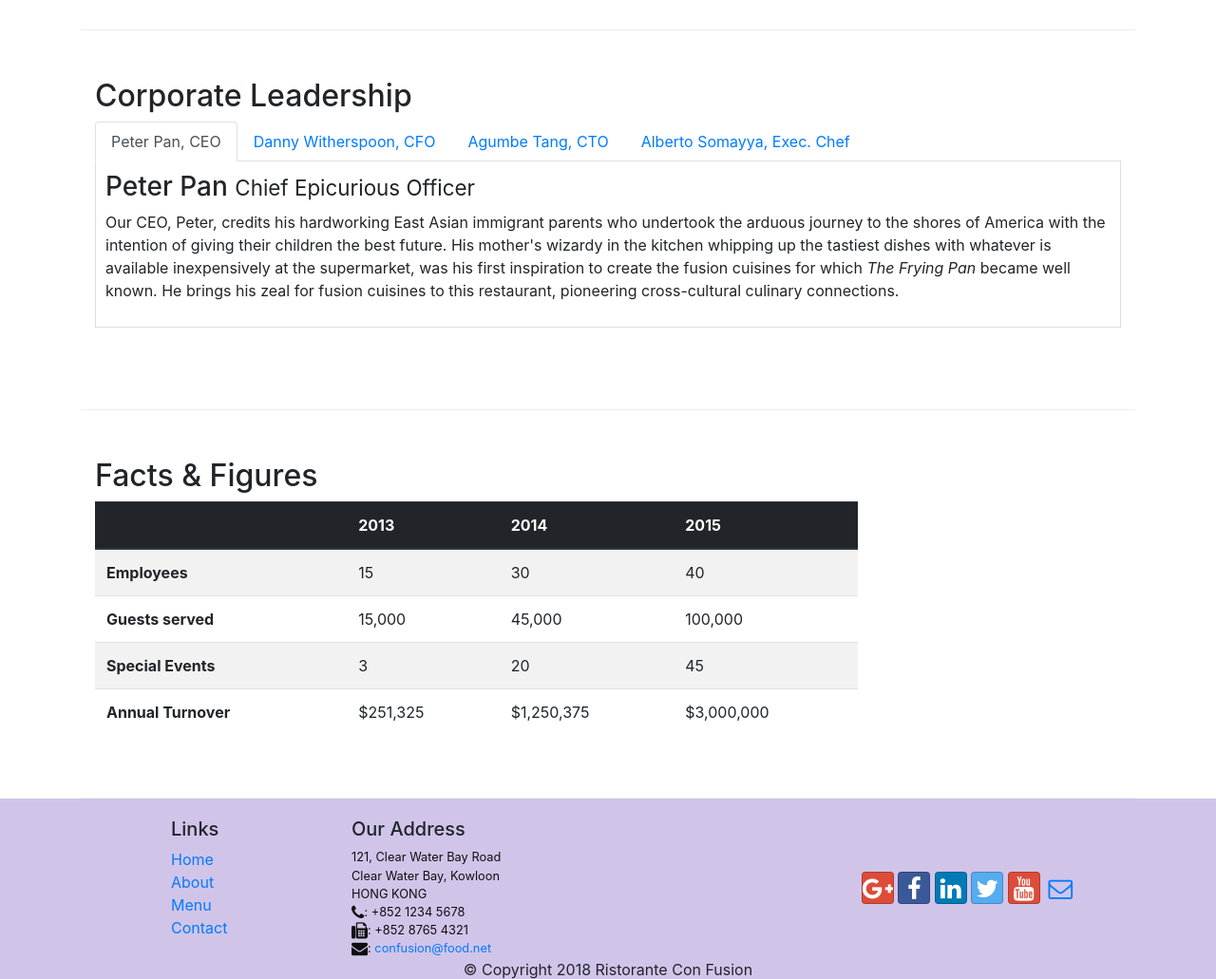
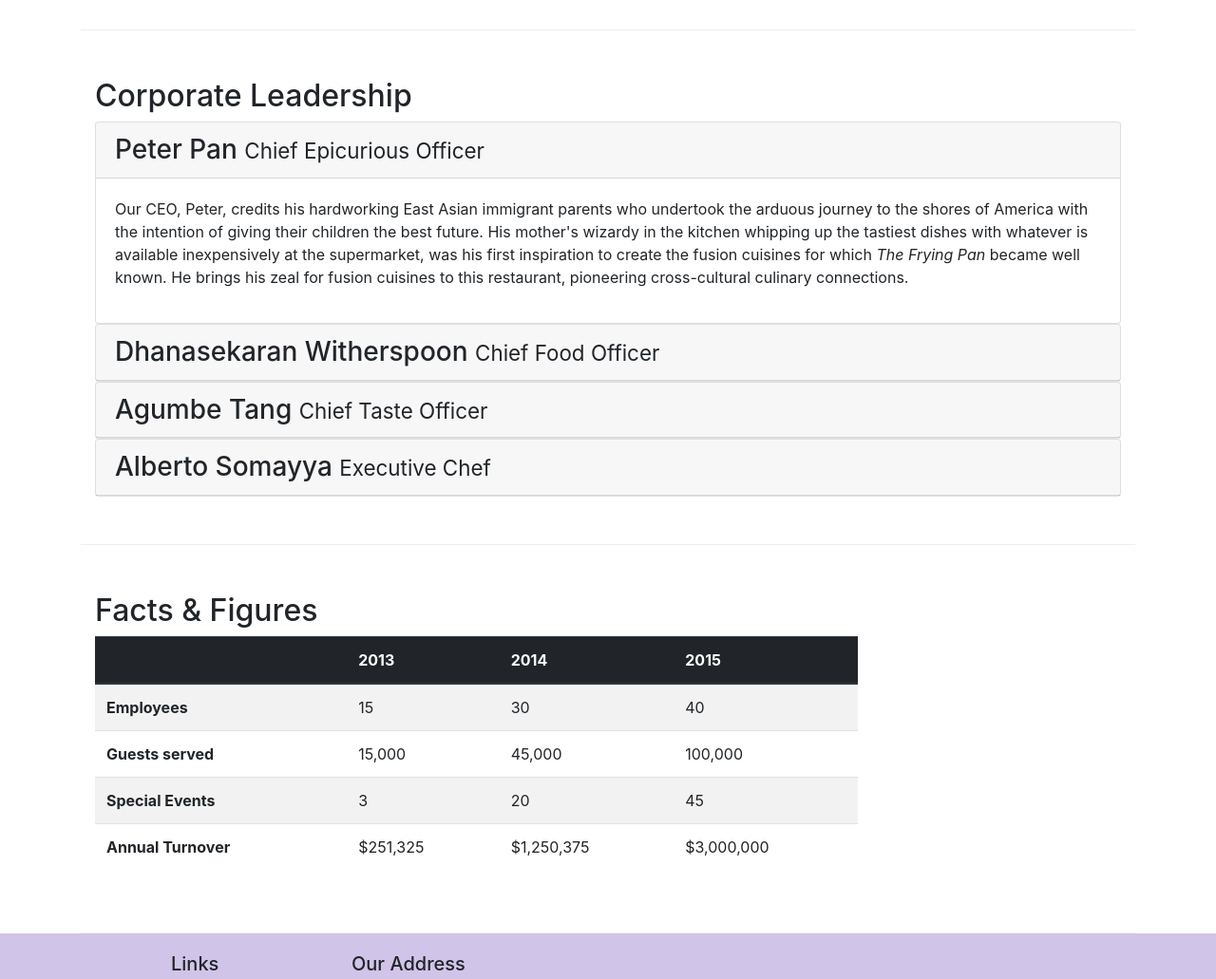
Before and after one commit to LuigiBot/conFusion, a website: page aboutus.html in a window 1280 px wide. Shown: the part 940-1971 px from the top of the page at 95% size. Drawn offline with nearby package versions, Linux system fonts and the light colour scheme.

Commit message:
Accordion

```diff
--- a/aboutus.html
+++ b/aboutus.html
@@ -114,47 +114,60 @@
         <div class="row row-content">
             <div class="col-12">
                 <h2>Corporate Leadership</h2>
-                <ul class="nav nav-tabs">
-                    <li class="nav-item">
-                        <a class="nav-link active" href="#peter" role="tab" data-toggle="tab">
-                            Peter Pan, CEO
-                        </a>
-                    </li>
-                    <li class="nav-item">
-                        <a class="nav-link" href="#danny" role="tab" data-toggle="tab">
-                            Danny Witherspoon, CFO
-                        </a>
-                    </li>
-                    <li class="nav-item">
-                        <a class="nav-link" href="#agumbe" role="tab" data-toggle="tab">
-                            Agumbe Tang, CTO
-                        </a>
-                    </li>
-                    <li class="nav-item">
-                        <a class="nav-link" href="#alberto" role="tab" data-toggle="tab">
-                            Alberto Somayya, Exec. Chef
-                        </a>
-                    </li>
-                </ul>
-                <div class="tab-content">
-                    <div role="tabpanel" class="tab-pane fade show active" id="peter">
-                        <h3>Peter Pan <small>Chief Epicurious Officer</small></h3>
-                        <p class="d-none d-sm-block">Our CEO, Peter, credits his hardworking East Asian immigrant parents who undertook the arduous journey to the shores of America with the intention of giving their children the best future. His mother's wizardy in the kitchen whipping up the tastiest dishes with whatever is available inexpensively at the supermarket, was his first inspiration to create the fusion cuisines for which <em>The Frying Pan</em> became well known. He brings his zeal for fusion cuisines to this restaurant, pioneering cross-cultural culinary connections.</p>
+                <div id="accordion">
+                    <div class="card">
+                        <div class="card-header" role="tab" id="peterhead">
+                            <h3 class="mb-0">
+                                <a data-toggle='collapse' data-target="#peter">
+                                    Peter Pan <small>Chief Epicurious Officer</small>
+                                </a>
+                            </h3>
+                        </div>
+                        <div class="collapse show" id="peter" data-parent="#accordion">
+                            <div class="card-body">
+                                <p class="d-none d-sm-block">Our CEO, Peter, credits his hardworking East Asian immigrant parents who undertook the arduous journey to the shores of America with the intention of giving their children the best future. His mother's wizardy in the kitchen whipping up the tastiest dishes with whatever is available inexpensively at the supermarket, was his first inspiration to create the fusion cuisines for which <em>The Frying Pan</em> became well known. He brings his zeal for fusion cuisines to this restaurant, pioneering cross-cultural culinary connections.</p>
+                            </div>
+                        </div>
                     </div>
-
-                    <div role="tabpanel" class="tab-pane fade" id="danny">
-                        <h3>Dhanasekaran Witherspoon <small>Chief Food Officer</small></h3>
-                        <p class="d-none d-sm-block">Our CFO, Danny, as he is affectionately referred to by his colleagues, comes from a long established family tradition in farming and produce. His experiences growing up on a farm in the Australian outback gave him great appreciation for varieties of food sources. As he puts it in his own words, <em>Everything that runs, wins, and everything that stays, pays!</em></p>
+                    <div class="card">
+                        <div class="card-header" role="tab" id="dannyhead">
+                            <h3 class="mb-0">
+                                <a class="collapsed" data-toggle="collapse" data-target="#danny">
+                                    Dhanasekaran Witherspoon <small>Chief Food Officer</small>
+                                </a>
+                            </h3>
+                        </div>
+                        <div class="collapse" id="danny" data-parent="#accordion">
+                            <div class="card-body">
+                                <p class="d-none d-sm-block">Our CFO, Danny, as he is affectionately referred to by his colleagues, comes from a long established family tradition in farming and produce. His experiences growing up on a farm in the Australian outback gave him great appreciation for varieties of food sources. As he puts it in his own words, <em>Everything that runs, wins, and everything that stays, pays!</em></p>
+                            </div>
+                        </div>
                     </div>
-
-                    <div role="tabpanel" class="tab-pane fade" id="agumbe">
-                        <h3>Agumbe Tang <small>Chief Taste Officer</small></h3>
-                        <p class="d-none d-sm-block">Blessed with the most discerning gustatory sense, Agumbe, our CTO, personally ensures that every dish that we serve meets his exacting tastes. Our chefs dread the tongue lashing that ensues if their dish does not meet his exacting standards. He lives by his motto, <em>You click only if you survive my lick.</em></p>
+                    <div class="card">
+                        <div class="card-header" role="tab" id="agumbehead">
+                            <h3 class="mb-0">
+                                <a class="collapsed" data-toggle="collapse" data-target="#agumbe">
+                                    Agumbe Tang <small>Chief Taste Officer</small>                                </a>
+                            </h3>
+                        </div>
+                        <div class="collapse" id="agumbe" data-parent="#accordion">
+                            <div class="card-body">
+                                <p class="d-none d-sm-block">Blessed with the most discerning gustatory sense, Agumbe, our CTO, personally ensures that every dish that we serve meets his exacting tastes. Our chefs dread the tongue lashing that ensues if their dish does not meet his exacting standards. He lives by his motto, <em>You click only if you survive my lick.</em></p>
+                            </div>
+                        </div>
                     </div>
-
-                    <div role="tabpanel" class="tab-pane fade" id="alberto">
-                        <h3>Alberto Somayya <small>Executive Chef</small></h3>
-                        <p class="d-none d-sm-block">Award winning three-star Michelin chef with wide International experience having worked closely with whos-who in the culinary world, he specializes in creating mouthwatering Indo-Italian fusion experiences. He says, <em>Put together the cuisines from the two craziest cultures, and you get a winning hit! Amma Mia!</em></p>
+                    <div class="card">
+                        <div class="card-header" role="tab" id="albertohead">
+                            <h3 class="mb-0">
+                                <a class="collapsed" data-toggle="collapse" data-target="#alberto">
+                                    Alberto Somayya <small>Executive Chef</small>
+                            </h3>
+                        </div>
+                        <div class="collapse" id="alberto" data-parent="#accordion">
+                            <div class="card-body">
+                                <p class="d-none d-sm-block">Award winning three-star Michelin chef with wide International experience having worked closely with whos-who in the culinary world, he specializes in creating mouthwatering Indo-Italian fusion experiences. He says, <em>Put together the cuisines from the two craziest cultures, and you get a winning hit! Amma Mia!</em></p>
+                            </div>
+                        </div>
                     </div>
                 </div>
             </div>
```
